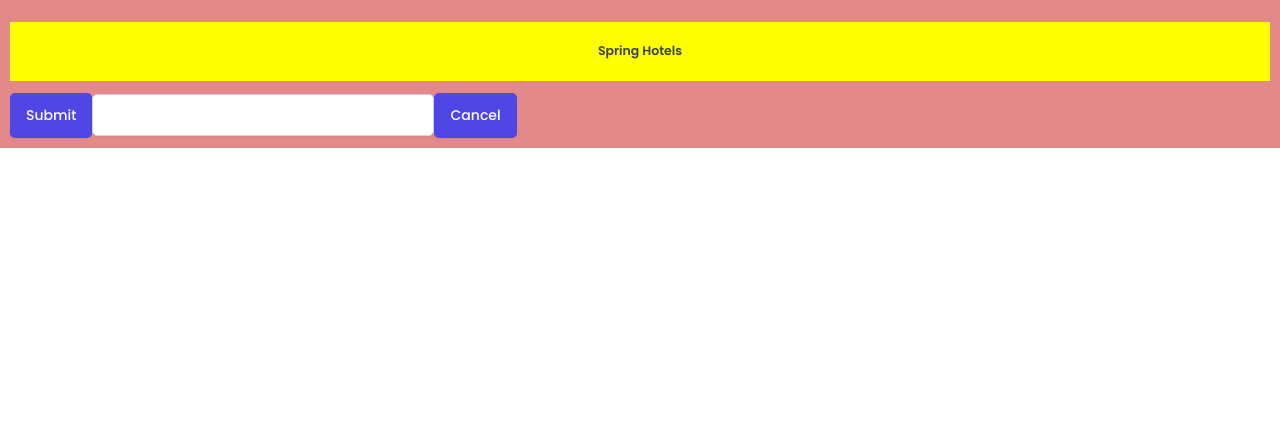
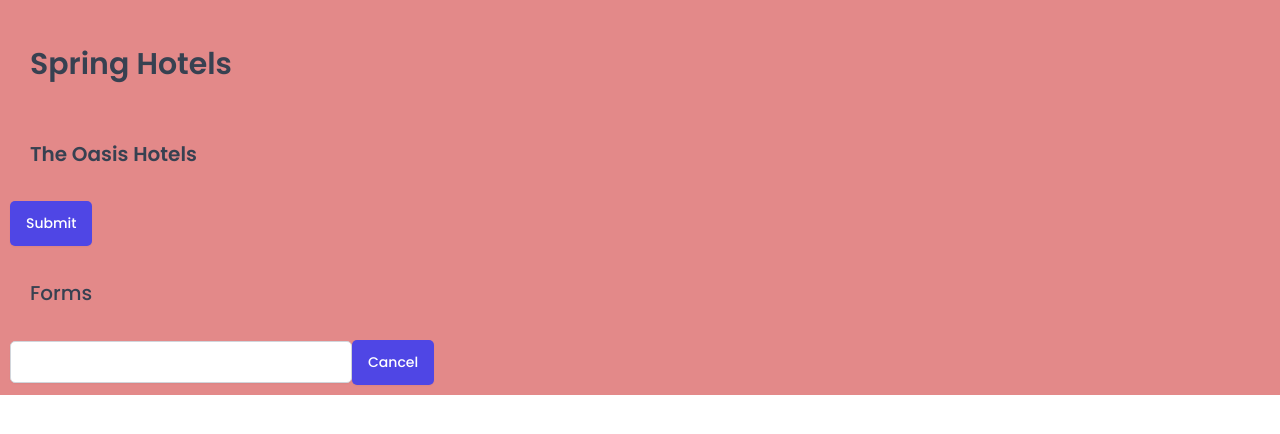
Before and after one commit to Ralpmike/spring-hotels, a React (Vite) app: page / in a window 1280 px wide. Shown: the top 434 px of the page. Built offline with nearby package versions, Linux system fonts and the light colour scheme; a web font is replaced by a local one.

Commit message:
props and css functions

```diff
--- a/src/App.jsx
+++ b/src/App.jsx
@@ -14,7 +14,8 @@ function App() {
     <>
       <GlobalStyles />
       <StyledApp>
-        <Heading>Spring Hotels</Heading>
+        <Heading as="h1">Spring Hotels</Heading>
+        <Heading as="h2">The Oasis Hotels</Heading>
         <Button
           onClick={() => {
             console.log("Jesus is the best");
@@ -22,6 +23,7 @@ function App() {
         >
           Submit
         </Button>
+        <Heading as="h3">Forms</Heading>
         <Input />
         <Button onClick={() => alert("Cancel")}>Cancel</Button>
       </StyledApp>
--- a/src/ui/Heading.jsx
+++ b/src/ui/Heading.jsx
@@ -2,17 +2,33 @@ import styled, { css } from "styled-components";
 
 // Declaring an external styled component
 
-const text = css`
-  text-align: center;
-  ${10 > 5 && "background-color: yellow"}
-`;
+// const text = css`
+//   text-align: center;
+//   ${10 > 5 && "background-color: yellow"}
+// `;
 
 const Heading = styled.h1`
-  font-size: 1.25rem;
-  font-weight: 600;
+  ${(props) =>
+    props.as === "h1" &&
+    css`
+      font-size: 3rem;
+      font-weight: 600;
+    `}
+  ${(props) =>
+    props.as === "h2" &&
+    css`
+      font-size: 2rem;
+      font-weight: 600;
+    `}
+  ${(props) =>
+    props.as === "h3" &&
+    css`
+      font-size: 2rem;
+      font-weight: 500;
+    `}
+
   padding: 20px;
   margin-block: 12px;
-  ${text}
 `;
 
 export default Heading;
```
